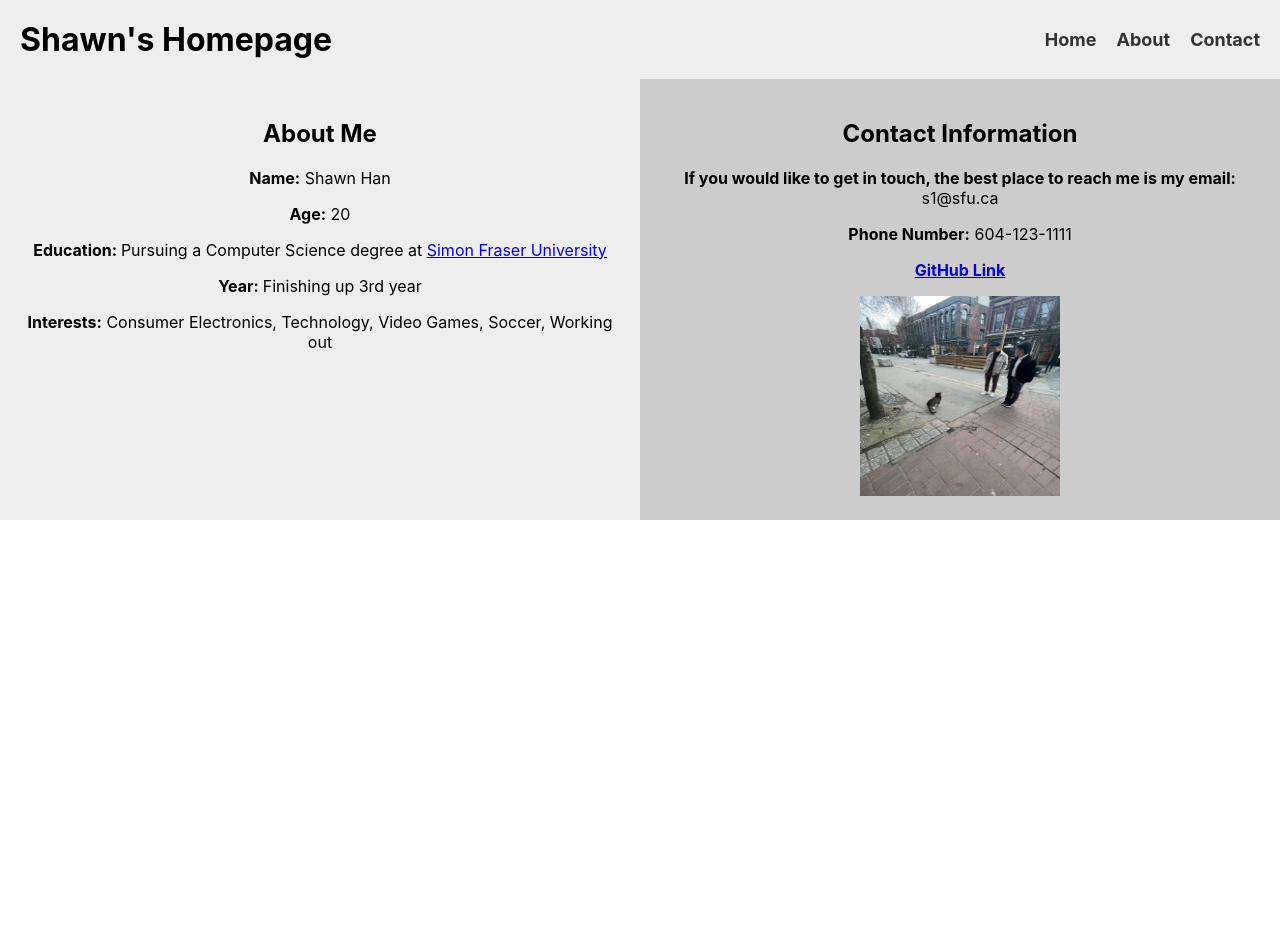
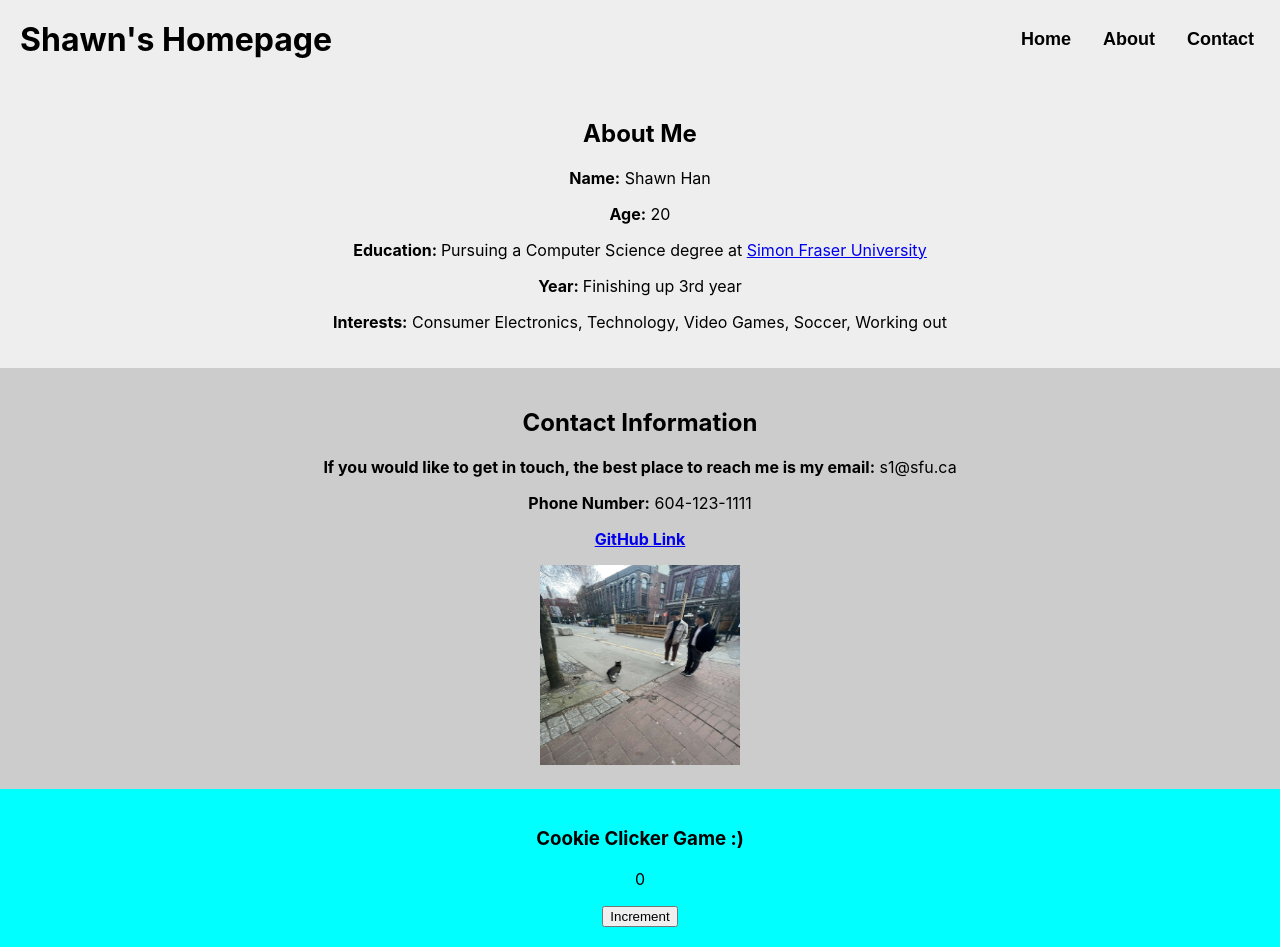
Before and after one commit to shawnh29/Personal-Website-React, a React (Create React App) app: page / in a window 1280 px wide. Before the commit the page ends 800 px from the top, so only its background shows below. Built offline with nearby package versions, Linux system fonts and the light colour scheme.

Commit message:
new div, button, buttons that scroll

```diff
--- a/src/Components/Header/Header.css
+++ b/src/Components/Header/Header.css
@@ -35,3 +35,11 @@ ul {
     font-weight: bold;
     font-size: 18px;
 }
+
+#transparent-button {
+    background-color: transparent;
+    cursor: pointer;
+    border: none;
+    font-weight: bolder;
+    font-size: large;
+}
--- a/src/Components/Header/Header.jsx
+++ b/src/Components/Header/Header.jsx
@@ -1,15 +1,40 @@
 import React from 'react';
 import './Header.css'
 
-function Header() {
+function Header({name}) {
+
+  function scrollToAbout(e) {
+    e.preventDefault()
+    window.scrollTo({
+      top: document.querySelector('#left-div').offsetTop,
+      behavior: 'smooth'
+    })
+  }
+
+  function scrollToContact(e) {
+    e.preventDefault()
+    window.scrollTo({
+      top: document.querySelector('#right-div').offsetTop,
+      behavior: 'smooth'
+    })
+  }
+
+  function scrollToThird(e) {
+    e.preventDefault()
+    window.scrollTo({
+      top: document.querySelector('#third-div').offsetTop,
+      behavior: 'smooth'
+    })
+  }
+
   return (
     <header className='header'>
-      <h1 className='header-title'>Shawn's Homepage</h1>
+      <h1 className='header-title'>{name}'s Homepage</h1>
       <nav className='header-nav'>
         <ul>
-          <li><a href="#">Home</a></li>
-          <li><a href="#">About</a></li>
-          <li><a href="#">Contact</a></li>
+          <li><button id='transparent-button' onClick={(e) => {scrollToThird(e)}}>Home</button></li>
+          <li><button id='transparent-button' onClick={(e) => {scrollToAbout(e)}}>About</button></li>
+          <li><button id='transparent-button' onClick={(e) => {scrollToContact(e)}}>Contact</button></li>
         </ul>
       </nav>
     </header>
--- a/src/Components/Home/Home.css
+++ b/src/Components/Home/Home.css
@@ -1,5 +1,5 @@
 .container {
-    display: flex;
+    display: block;
   }
 
   .left-div {
@@ -13,3 +13,8 @@
     background-color: #ccc;
     padding: 20px;
   }
+
+  .third-div {
+    background-color: aqua;
+    padding: 20px;
+  }
--- a/src/Components/Home/Home.jsx
+++ b/src/Components/Home/Home.jsx
@@ -3,12 +3,23 @@ import Header from '../Header/Header'
 import './Home.css'
 import pfPic from './me_justin_cat.jpg'
 
+
+
 function Home() {
+  const [buttonVal, setButtonVal] = useState(0)
+
+  function buttonClick() {
+
+    setButtonVal(buttonVal+1)
+  }
+
+  var name = "Shawn"
+
     return (
     <div>
-      <Header />
+      <Header name={name}/>
       <div className='container'>
-        <div className='left-div'>
+        <div className='left-div' id='left-div'>
           <h2>About Me</h2>
           <p><strong>Name:</strong> Shawn Han</p>
           <p><strong>Age:</strong> 20</p>
@@ -16,12 +27,17 @@ function Home() {
           <p><strong>Year: </strong>Finishing up 3rd year</p>
           <p><strong>Interests:</strong> Consumer Electronics, Technology, Video Games, Soccer, Working out</p>
         </div>
-        <div className='right-div'>
+        <div className='right-div' id='right-div'>
           <h2>Contact Information</h2>
           <p><strong>If you would like to get in touch, the best place to reach me is my email:</strong> s1@sfu.ca</p>
           <p><strong>Phone Number:</strong> 604-123-1111</p>
           <p><a href="https://github.com/shawnh29"><strong>GitHub Link</strong></a></p>
-          <img src={pfPic} alt="Image" height="200px" width="200px"/>
+          <img src={pfPic} alt="pic" height="200px" width="200px"/>
+        </div>
+        <div className='third-div' id='third-div'>
+          <h3>Cookie Clicker Game :)</h3>
+            <p>{buttonVal}</p>
+            <button onClick={buttonClick}>Increment</button>
         </div>
       </div>
     </div>
```
